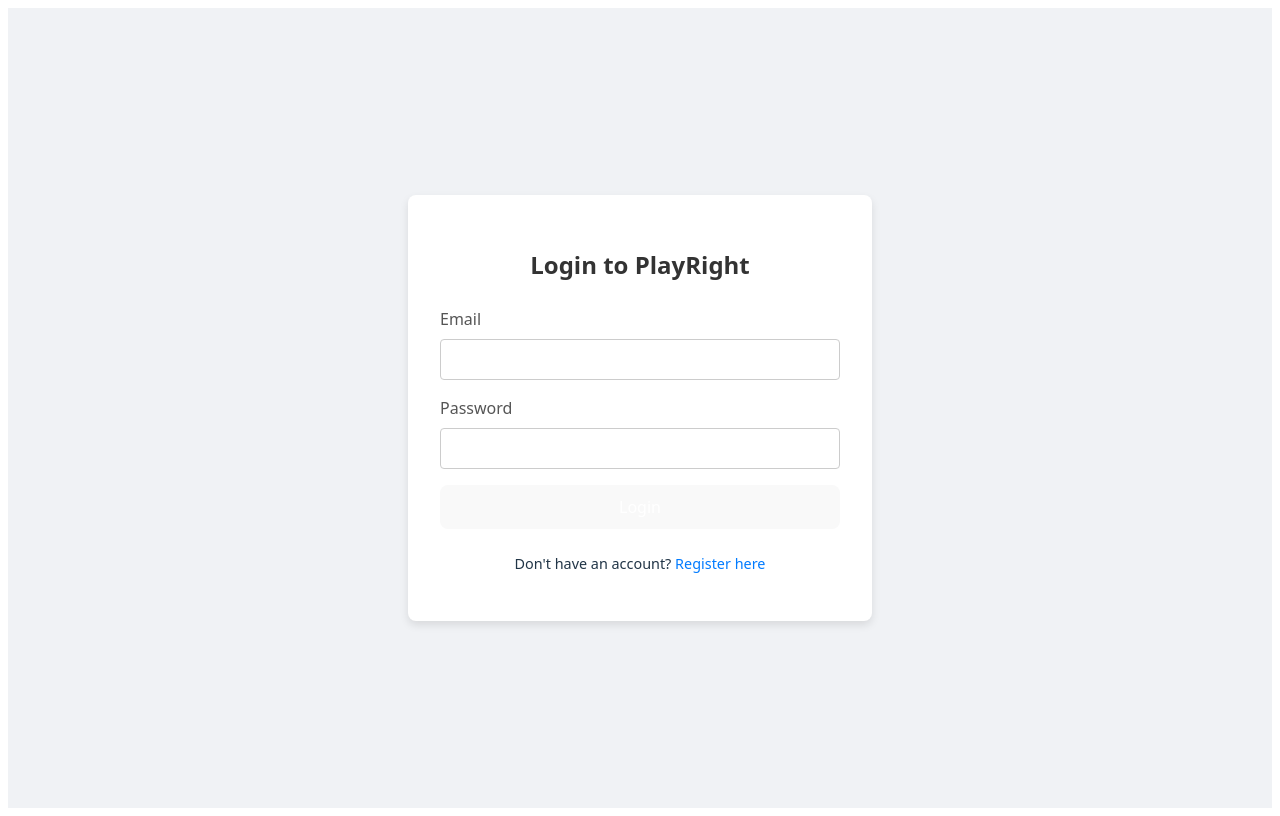
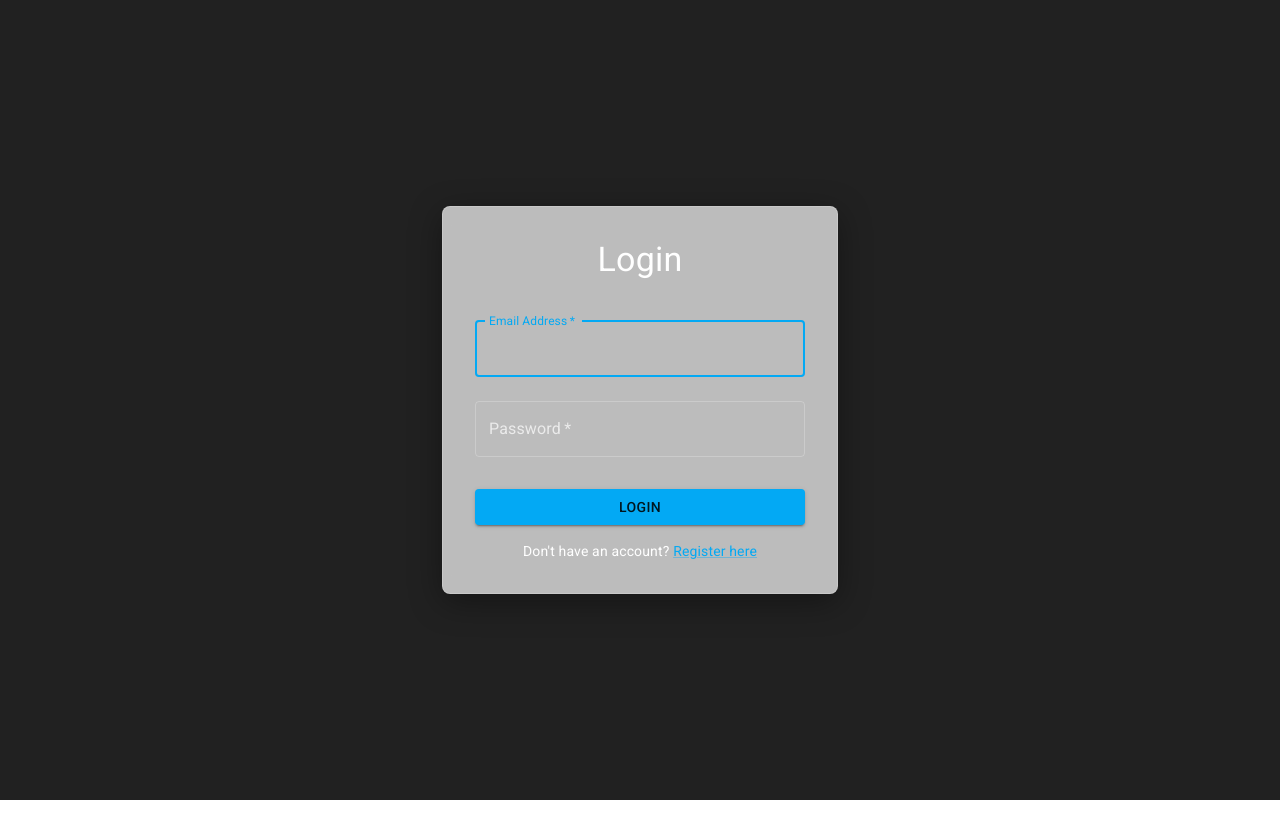
Before and after one commit to eyalbouganim/PlayRightProject, a React (Vite) app in the folder my-app/: page /login in a window 1280 px wide. Built offline with nearby package versions, Linux system fonts and the light colour scheme.

Commit message:
MUI updates and Login Page Improvements

```diff
--- a/my-app/package.json
+++ b/my-app/package.json
@@ -10,6 +10,11 @@
     "preview": "vite preview"
   },
   "dependencies": {
+    "@emotion/react": "^11.14.0",
+    "@emotion/styled": "^11.14.1",
+    "@fontsource/roboto": "^5.2.8",
+    "@mui/icons-material": "^7.3.4",
+    "@mui/material": "^7.3.4",
     "opensheetmusicdisplay": "^1.9.2",
     "react": "^19.1.1",
     "react-dom": "^19.1.1",
--- a/my-app/src/App.jsx
+++ b/my-app/src/App.jsx
@@ -1,10 +1,37 @@
+import '@fontsource/roboto/300.css';
+import '@fontsource/roboto/400.css';
+import '@fontsource/roboto/500.css';
+import '@fontsource/roboto/700.css';
+
+import { ThemeProvider, createTheme } from '@mui/material/styles';
+import CssBaseline from '@mui/material/CssBaseline';
 import { BrowserRouter, Routes, Route, Navigate } from "react-router-dom";
 import Recording from "./Pages/Recording/recording.jsx";
 import Login from "./Pages/Login/login.jsx";
 import Register from "./Pages/Register/register.jsx";
 
+// Create a custom theme instance to define the application's color scheme.
+const theme = createTheme({
+  palette: {
+    mode: 'dark', // A dark mode background makes the glass effect more prominent.
+    primary: {
+      main: '#03a9f4', // A vibrant light blue
+    },
+    secondary: {
+      main: 'rgba(255, 255, 255, 0.7)', // This is the "glass" color - semi-transparent white
+    },
+    background: {
+      default: '#212121',
+      paper: '#333333',
+    },
+  },
+});
+
 function App() {
   return (
+    <ThemeProvider theme={theme}>
+      {/* CssBaseline kickstarts an elegant, consistent, and simple baseline to build upon. */}
+      <CssBaseline />
       <BrowserRouter>
         <Routes>
           <Route path="/register" element={<Register />} />
@@ -13,6 +40,7 @@
           <Route path="/recording" element={<Recording />} />
         </Routes>
       </BrowserRouter>
+    </ThemeProvider>
   );
 }
 
--- a/my-app/src/Pages/Login/login.jsx
+++ b/my-app/src/Pages/Login/login.jsx
@@ -1,6 +1,17 @@
 import React, { useState } from 'react';
-import { useNavigate, Link } from 'react-router-dom';
-import './login.css'; // We'll create this for basic styling
+import { useNavigate, Link as RouterLink } from 'react-router-dom';
+
+// MUI Imports
+import {
+    Container,
+    Box,
+    TextField,
+    Button,
+    Typography,
+    Link,
+    Alert,
+    CircularProgress
+} from '@mui/material';
 
 const Login = () => {
     const [email, setEmail] = useState('');
@@ -42,7 +53,6 @@
             localStorage.setItem('token', data.token);
 
             // Redirect to the main performance analysis page
-            // Assuming your main app page is at the '/analyze' route
             navigate('/recording');
 
         } catch (err) {
@@ -53,38 +63,70 @@
     };
 
     return (
-        <div className="login-container">
-            <form className="login-form" onSubmit={handleSubmit}>
-                <h2>Login to PlayRight</h2>
-                {error && <p className="error-message">{error}</p>}
-                <div className="form-group">
-                    <label htmlFor="email">Email</label>
-                    <input
-                        type="email"
+        <Container
+            component="main"
+            maxWidth="xs"
+            sx={{
+                display: 'flex',
+                alignItems: 'center',
+                justifyContent: 'center',
+                minHeight: '100vh',
+            }}
+        >
+            <Box
+                sx={{
+                    display: 'flex',
+                    flexDirection: 'column',
+                    alignItems: 'center',
+                    p: 4,
+                    borderRadius: 2,
+                    bgcolor: 'secondary.main', // Using the semi-transparent "glass" color from your theme
+                    backdropFilter: 'blur(10px)', // This creates the blur effect for glassmorphism
+                    boxShadow: '0 8px 32px 0 rgba(0, 0, 0, 0.37)',
+                    border: '1px solid rgba(255, 255, 255, 0.18)',
+                }}
+            >
+                <Typography component="h1" variant="h4" sx={{ color: 'white', mb: 2 }}>
+                    Login
+                </Typography>
+                <Box component="form" onSubmit={handleSubmit} noValidate sx={{ mt: 1 }}>
+                    {error && <Alert severity="error" sx={{ width: '100%', mb: 2 }}>{error}</Alert>}
+                    <TextField
+                        margin="normal"
+                        required
+                        fullWidth
                         id="email"
+                        label="Email Address"
+                        name="email"
+                        autoComplete="email"
+                        autoFocus
                         value={email}
                         onChange={(e) => setEmail(e.target.value)}
+                    />
+                    <TextField
+                        margin="normal"
                         required
-                    />
-                </div>
-                <div className="form-group">
-                    <label htmlFor="password">Password</label>
-                    <input
+                        fullWidth
+                        name="password"
+                        label="Password"
                         type="password"
                         id="password"
+                        autoComplete="current-password"
                         value={password}
                         onChange={(e) => setPassword(e.target.value)}
-                        required
                     />
-                </div>
-                <button type="submit" disabled={isLoading}>
-                    {isLoading ? 'Logging in...' : 'Login'}
-                </button>
-                <p className="register-link">
-                    Don't have an account? <Link to="/register">Register here</Link>
-                </p>
-            </form>
-        </div>
+                    <Button type="submit" fullWidth variant="contained" sx={{ mt: 3, mb: 2 }} disabled={isLoading}>
+                        {isLoading ? <CircularProgress size={24} color="inherit" /> : 'Login'}
+                    </Button>
+                    <Typography variant="body2" align="center">
+                        {"Don't have an account? "}
+                        <Link component={RouterLink} to="/register" variant="body2">
+                            {"Register here"}
+                        </Link>
+                    </Typography>
+                </Box>
+            </Box>
+        </Container>
     );
 };
 
```
Also changed, not shown: 1 other file (tests, documents, lock files or other folders). Lines whose indentation alone changed are shown as unchanged.
